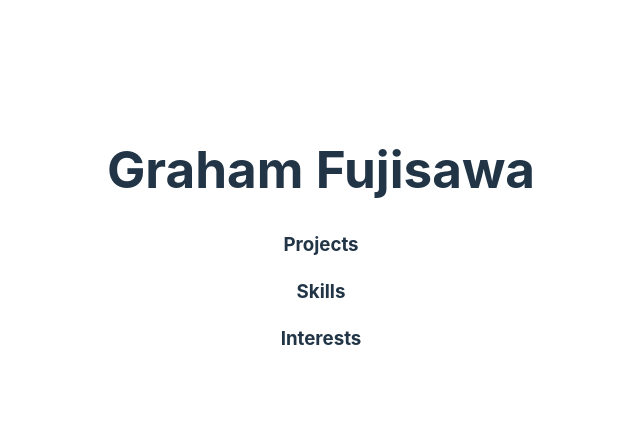
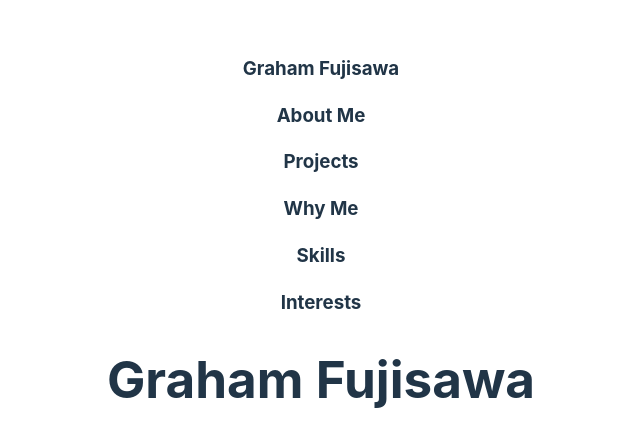
Before and after one commit to grafuj/cover-letter, a React (Vite) app: page / in a window 1280 px wide. Shown: the part 161-608 px from the top of the page, without its empty margins (319-959 px from the left). Built offline with nearby package versions, Linux system fonts and the light colour scheme.

Commit message:
add css for nav to get it out of the way

```diff
--- a/src/App.jsx
+++ b/src/App.jsx
@@ -7,8 +7,8 @@ function App() {
 
   return (
     <>
+      <Nav />
       <h1>Graham Fujisawa</h1>
-      <Nav />
     </>
   )
 }
--- /dev/null
+++ b/src/Components/Nav.css
@@ -0,0 +1,5 @@
+nav-body {
+  margin: 0;
+  display: flex;
+  justify-content: space-between;
+}
--- a/src/Components/Nav.jsx
+++ b/src/Components/Nav.jsx
@@ -1,10 +1,14 @@
+import './Nav.css'
 
 export default function Nav() {
 
   return (
     <>
-      <div>
+      <div className='nav-body'>
+        <h3>Graham Fujisawa</h3>
+        <h3>About Me</h3>
         <h3>Projects</h3>
+        <h3>Why Me</h3>
         <h3>Skills</h3>
         <h3>Interests</h3>
       </div>
```
